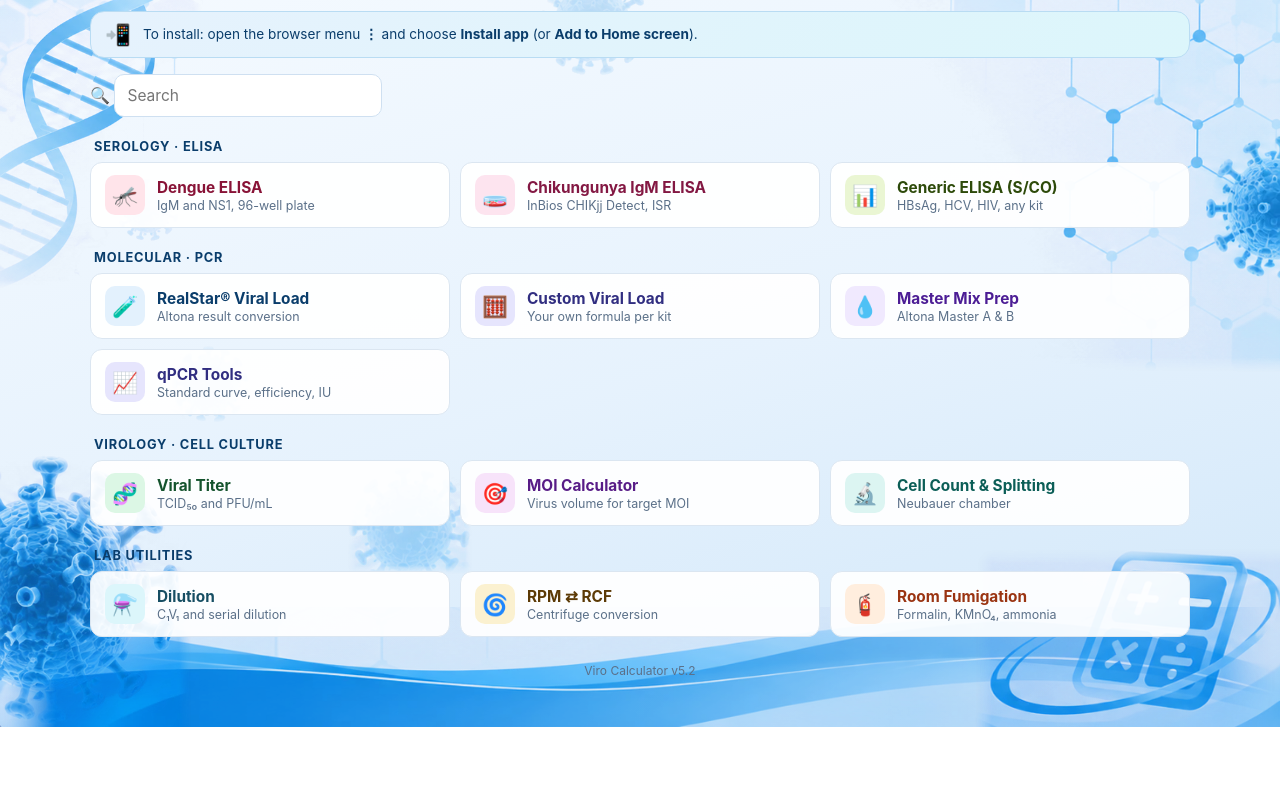
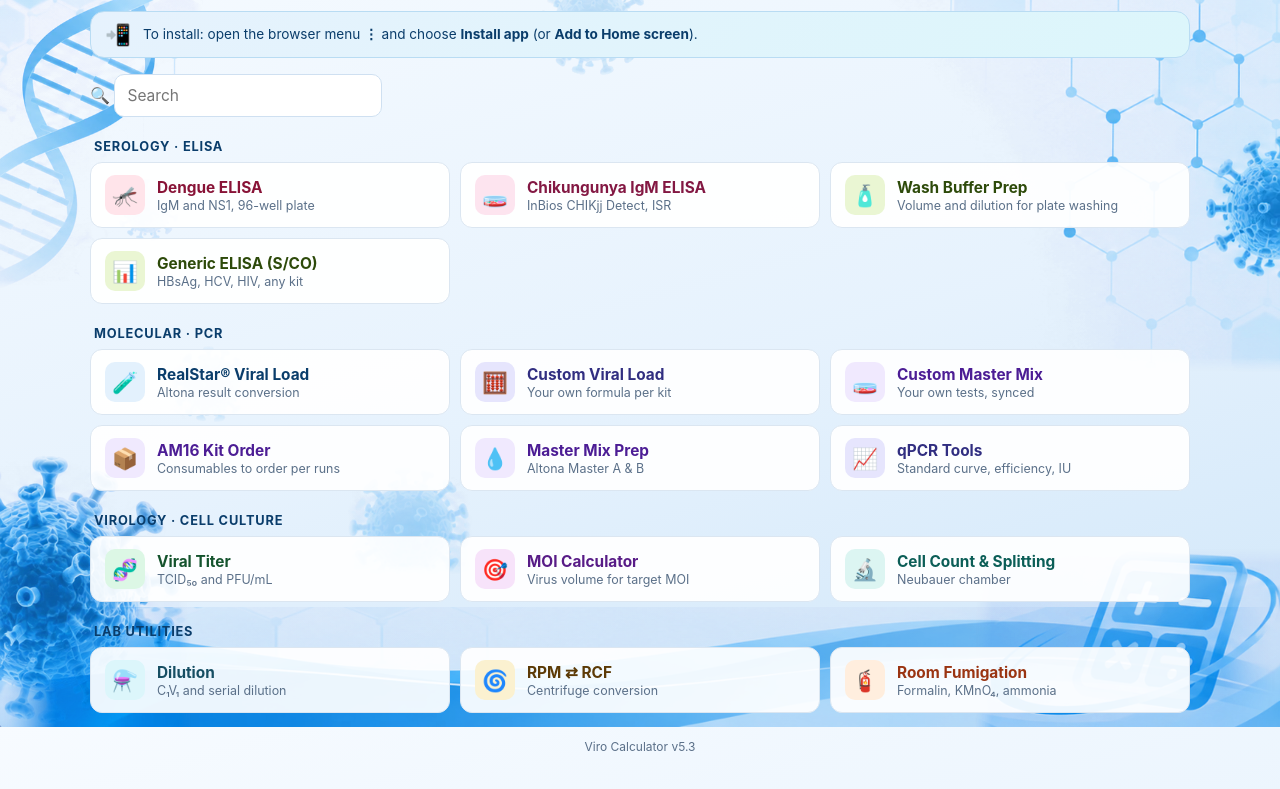
Before and after one commit to manipal-viro/calculators, a plain HTML site: page index.html in a window 1280 px wide. Shown: the part 73-862 px from the top of the page. Before the commit the page ends 800 px from the top, so only its background shows below. Drawn offline with Linux system fonts and the light colour scheme.

Commit message:
Update index.html

```diff
--- a/index.html
+++ b/index.html
@@ -58,12 +58,15 @@
       <div class="menu-grid">
         <a href="calculators/dengue-elisa.html" class="menu-card c-den"><div class="card-icon">🦟</div><div class="card-info"><h3>Dengue ELISA</h3><p>IgM and NS1, 96-well plate</p></div></a>
         <a href="calculators/chik-igm-elisa.html" class="menu-card c-chik"><div class="card-icon">🧫</div><div class="card-info"><h3>Chikungunya IgM ELISA</h3><p>InBios CHIKjj Detect, ISR</p></div></a>
+        <a href="calculators/wash-buffer.html" class="menu-card c-elisa"><div class="card-icon">🧴</div><div class="card-info"><h3>Wash Buffer Prep</h3><p>Volume and dilution for plate washing</p></div></a>
         <a href="calculators/generic-elisa.html" class="menu-card c-elisa"><div class="card-icon">📊</div><div class="card-info"><h3>Generic ELISA (S/CO)</h3><p>HBsAg, HCV, HIV, any kit</p></div></a>
       </div>
       <h2 class="sec">Molecular · PCR</h2>
       <div class="menu-grid">
         <a href="calculators/realstar-vl.html" class="menu-card c-vl"><div class="card-icon">🧪</div><div class="card-info"><h3>RealStar® Viral Load</h3><p>Altona result conversion</p></div></a>
         <a href="calculators/custom-vl.html" class="menu-card c-qpcr"><div class="card-icon">🧮</div><div class="card-info"><h3>Custom Viral Load</h3><p>Your own formula per kit</p></div></a>
+        <a href="calculators/custom-mastermix.html" class="menu-card c-mm"><div class="card-icon">🧫</div><div class="card-info"><h3>Custom Master Mix</h3><p>Your own tests, synced</p></div></a>
+        <a href="calculators/altona-am16-order.html" class="menu-card c-mm"><div class="card-icon">📦</div><div class="card-info"><h3>AM16 Kit Order</h3><p>Consumables to order per runs</p></div></a>
         <a href="calculators/altona-mastermix.html" class="menu-card c-mm"><div class="card-icon">💧</div><div class="card-info"><h3>Master Mix Prep</h3><p>Altona Master A & B</p></div></a>
         <a href="calculators/qpcr-tools.html" class="menu-card c-qpcr"><div class="card-icon">📈</div><div class="card-info"><h3>qPCR Tools</h3><p>Standard curve, efficiency, IU</p></div></a>
       </div>
@@ -80,7 +83,7 @@
         <a href="calculators/fumigation-calc.html" class="menu-card c-fum"><div class="card-icon">🧯</div><div class="card-info"><h3>Room Fumigation</h3><p>Formalin, KMnO₄, ammonia</p></div></a>
       </div>
     </main>
-    <div class="version-tag">Viro Calculator v5.2</div>
+    <div class="version-tag">Viro Calculator v5.3</div>
   </div>
 
   <script>
```
